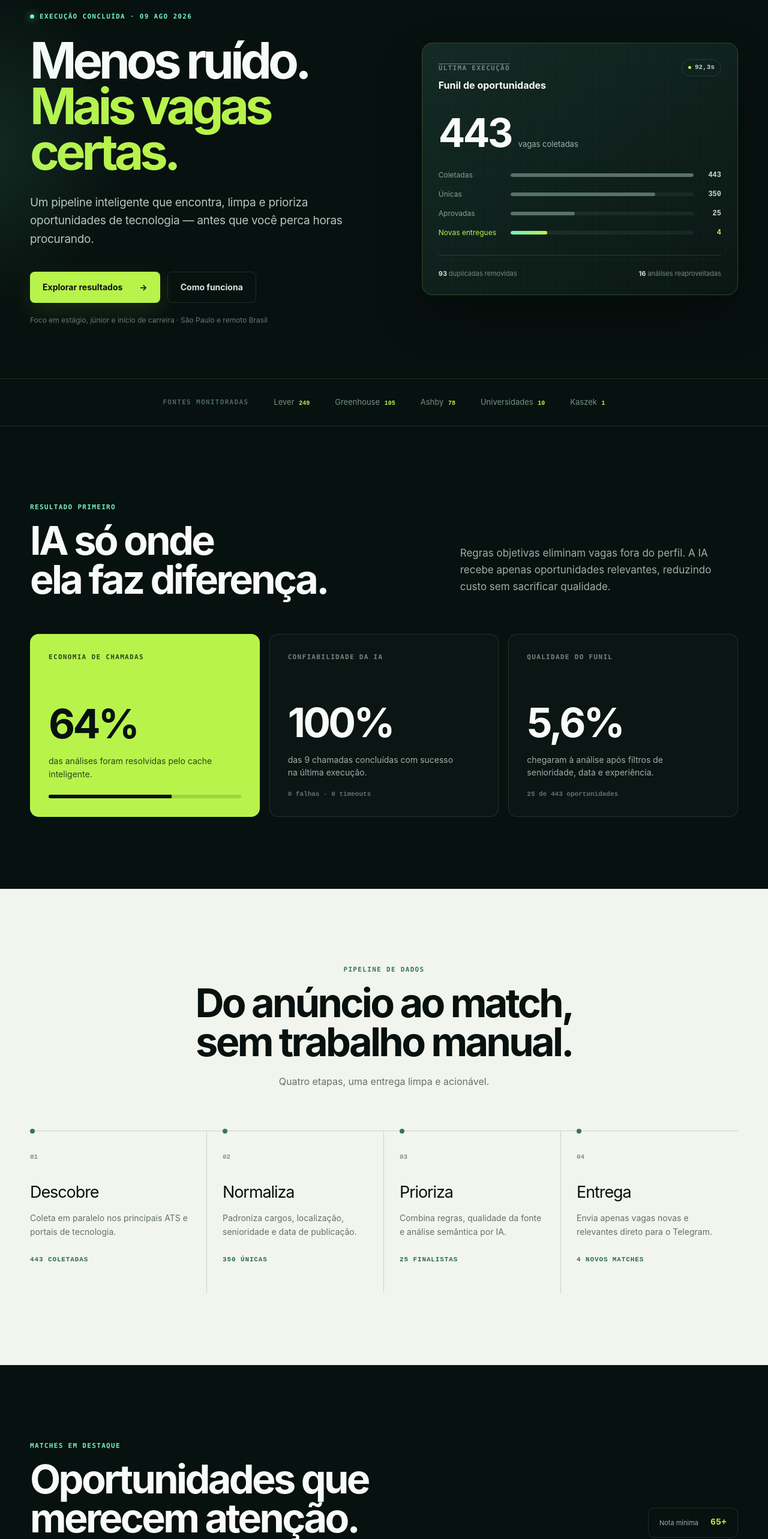
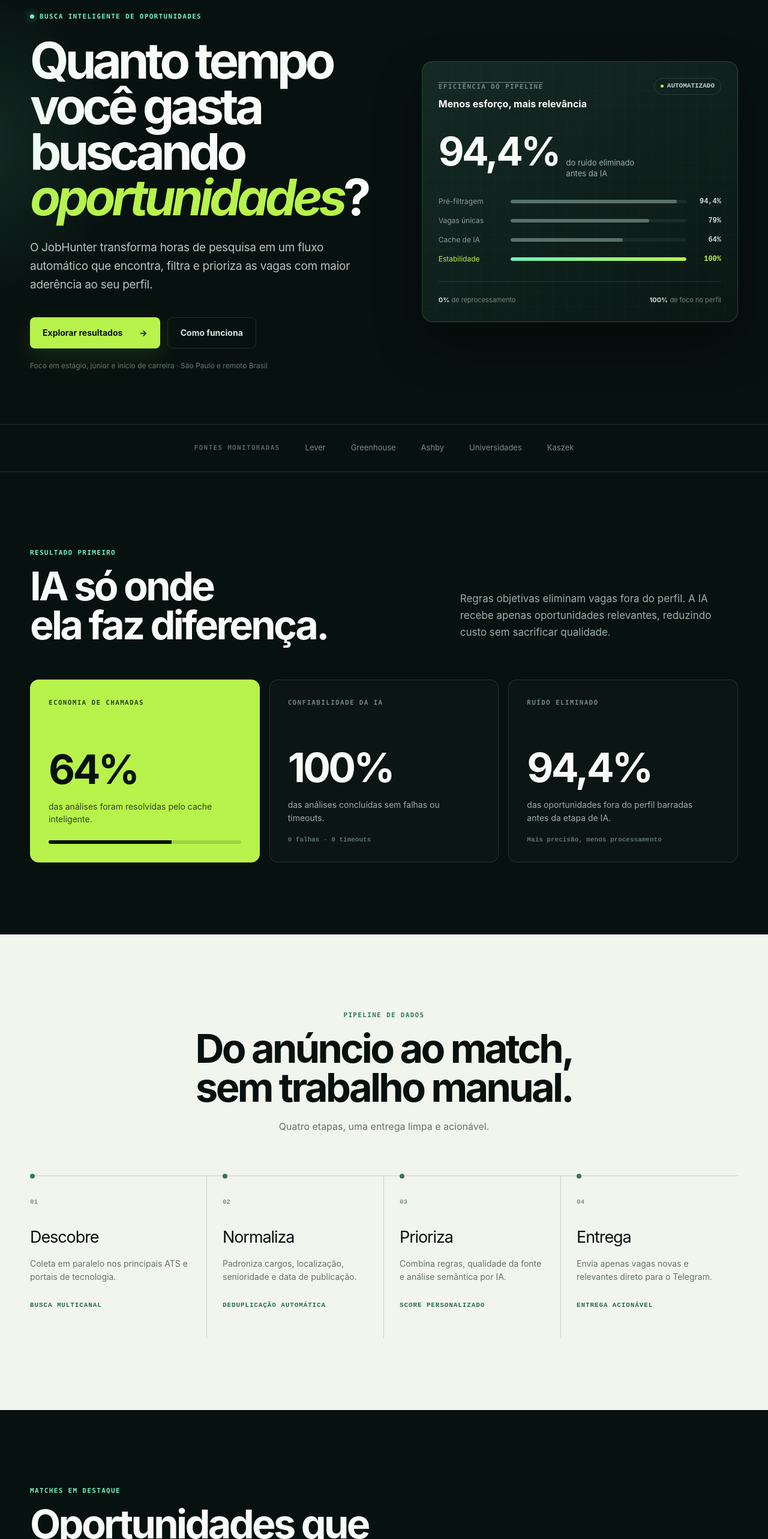
Before and after one commit to gustavo-henriq/JobHunter-Site, a Next.js app: page / in a window 1280 px wide. Shown: the part 160-2726 px from the top of the page at 60% size. Built offline with nearby package versions, Linux system fonts and the light colour scheme.

Commit message:
Reframe JobHunter metrics around efficiency

```diff
--- a/app/globals.css
+++ b/app/globals.css
@@ -32,7 +32,7 @@ nav a:hover { color: var(--white); }
 .eyebrow { color: var(--mint); display: flex; align-items: center; gap: 9px; margin-bottom: 28px; }
 .status-dot { width: 7px; height: 7px; border-radius: 50%; background: var(--mint); box-shadow: 0 0 14px var(--mint); }
 h1 { margin: 0; font-size: clamp(58px, 6.5vw, 92px); line-height: .91; letter-spacing: -.072em; font-weight: 680; }
-h1 span { color: var(--acid); }
+h1 em { color: var(--acid); font-style: italic; font-weight: inherit; }
 .hero-lead { max-width: 610px; margin: 32px 0 0; font-size: 19px; line-height: 1.62; color: #b7c5bf; letter-spacing: -.015em; }
 .hero-actions { display: flex; gap: 12px; margin-top: 38px; }
 .button { min-height: 52px; padding: 0 21px; border-radius: 8px; display: inline-flex; align-items: center; justify-content: center; gap: 28px; font-size: 14px; font-weight: 700; transition: transform .2s, background .2s; }
@@ -52,9 +52,9 @@ h1 span { color: var(--acid); }
 .live-pill i { width: 5px; height: 5px; border-radius: 50%; background: var(--acid); }
 .hero-number { display: flex; align-items: baseline; gap: 12px; margin: 34px 0 29px; position: relative; }
 .hero-number strong { font-size: 66px; line-height: 1; letter-spacing: -.055em; }
-.hero-number span { color: var(--muted); font-size: 13px; }
+.hero-number span { color: var(--muted); font-size: 13px; max-width: 150px; line-height: 1.35; }
 .funnel { display: grid; gap: 14px; position: relative; }
-.funnel-row { display: grid; grid-template-columns: 108px 1fr 34px; align-items: center; gap: 12px; font-size: 12px; color: #8ba098; }
+.funnel-row { display: grid; grid-template-columns: 108px 1fr 46px; align-items: center; gap: 12px; font-size: 12px; color: #8ba098; }
 .funnel-row > div { height: 6px; border-radius: 99px; background: rgba(255,255,255,.06); overflow: hidden; }
 .funnel-row i { display: block; height: 100%; border-radius: inherit; background: #587269; }
 .funnel-row b { color: #cbd8d3; text-align: right; font: 700 12px/1 ui-monospace, monospace; }
--- a/app/page.tsx
+++ b/app/page.tsx
@@ -1,11 +1,5 @@
 export default function Home() {
-  const sources = [
-    ["Lever", "249"],
-    ["Greenhouse", "105"],
-    ["Ashby", "78"],
-    ["Universidades", "10"],
-    ["Kaszek", "1"],
-  ];
+  const sources = ["Lever", "Greenhouse", "Ashby", "Universidades", "Kaszek"];
 
   const results = [
     {
@@ -48,11 +42,11 @@ export default function Home() {
 
       <section className="hero" id="top">
         <div className="hero-copy">
-          <div className="eyebrow"><span className="status-dot" /> Execução concluída · 09 ago 2026</div>
-          <h1>Menos ruído.<br /><span>Mais vagas certas.</span></h1>
+          <div className="eyebrow"><span className="status-dot" /> Busca inteligente de oportunidades</div>
+          <h1>Quanto tempo você gasta buscando <em>oportunidades</em>?</h1>
           <p className="hero-lead">
-            Um pipeline inteligente que encontra, limpa e prioriza oportunidades
-            de tecnologia — antes que você perca horas procurando.
+            O JobHunter transforma horas de pesquisa em um fluxo automático que
+            encontra, filtra e prioriza as vagas com maior aderência ao seu perfil.
           </p>
           <div className="hero-actions">
             <a className="button button-primary" href="#vagas">Explorar resultados <span>→</span></a>
@@ -61,32 +55,32 @@ export default function Home() {
           <p className="microcopy">Foco em estágio, júnior e início de carreira · São Paulo e remoto Brasil</p>
         </div>
 
-        <div className="signal-card" aria-label="Resumo da última execução">
+        <div className="signal-card" aria-label="Resumo de eficiência do pipeline">
           <div className="signal-header">
             <div>
-              <span className="overline">ÚLTIMA EXECUÇÃO</span>
-              <strong>Funil de oportunidades</strong>
+              <span className="overline">EFICIÊNCIA DO PIPELINE</span>
+              <strong>Menos esforço, mais relevância</strong>
             </div>
-            <span className="live-pill"><i /> 92,3s</span>
+            <span className="live-pill"><i /> AUTOMATIZADO</span>
           </div>
-          <div className="hero-number"><strong>443</strong><span>vagas coletadas</span></div>
-          <div className="funnel" aria-label="443 coletadas, 350 únicas, 25 aprovadas e 4 novas entregues">
-            <div className="funnel-row"><span>Coletadas</span><div><i style={{ width: "100%" }} /></div><b>443</b></div>
-            <div className="funnel-row"><span>Únicas</span><div><i style={{ width: "79%" }} /></div><b>350</b></div>
-            <div className="funnel-row"><span>Aprovadas</span><div><i style={{ width: "35%" }} /></div><b>25</b></div>
-            <div className="funnel-row highlight"><span>Novas entregues</span><div><i style={{ width: "20%" }} /></div><b>4</b></div>
+          <div className="hero-number"><strong>94,4%</strong><span>do ruído eliminado antes da IA</span></div>
+          <div className="funnel" aria-label="94,4% de pré-filtragem, 79% de vagas únicas, 64% de análises reaproveitadas e 100% de estabilidade">
+            <div className="funnel-row"><span>Pré-filtragem</span><div><i style={{ width: "94.4%" }} /></div><b>94,4%</b></div>
+            <div className="funnel-row"><span>Vagas únicas</span><div><i style={{ width: "79%" }} /></div><b>79%</b></div>
+            <div className="funnel-row"><span>Cache de IA</span><div><i style={{ width: "64%" }} /></div><b>64%</b></div>
+            <div className="funnel-row highlight"><span>Estabilidade</span><div><i style={{ width: "100%" }} /></div><b>100%</b></div>
           </div>
           <div className="signal-footer">
-            <span><b>93</b> duplicadas removidas</span>
-            <span><b>16</b> análises reaproveitadas</span>
+            <span><b>0%</b> de reprocessamento</span>
+            <span><b>100%</b> de foco no perfil</span>
           </div>
         </div>
       </section>
 
       <section className="source-strip" aria-label="Fontes monitoradas">
         <span className="source-label">FONTES MONITORADAS</span>
-        {sources.map(([name, count]) => (
-          <span className="source" key={name}>{name} <b>{count}</b></span>
+        {sources.map((name) => (
+          <span className="source" key={name}>{name}</span>
         ))}
       </section>
 
@@ -111,14 +105,14 @@ export default function Home() {
           <article className="metric-card">
             <span>CONFIABILIDADE DA IA</span>
             <strong>100%</strong>
-            <p>das 9 chamadas concluídas com sucesso na última execução.</p>
+            <p>das análises concluídas sem falhas ou timeouts.</p>
             <small>0 falhas · 0 timeouts</small>
           </article>
           <article className="metric-card">
-            <span>QUALIDADE DO FUNIL</span>
-            <strong>5,6%</strong>
-            <p>chegaram à análise após filtros de senioridade, data e experiência.</p>
-            <small>25 de 443 oportunidades</small>
+            <span>RUÍDO ELIMINADO</span>
+            <strong>94,4%</strong>
+            <p>das oportunidades fora do perfil barradas antes da etapa de IA.</p>
+            <small>Mais precisão, menos processamento</small>
           </article>
         </div>
       </section>
@@ -130,10 +124,10 @@ export default function Home() {
           <p>Quatro etapas, uma entrega limpa e acionável.</p>
         </div>
         <div className="pipeline-grid">
-          <article><span className="step">01</span><h3>Descobre</h3><p>Coleta em paralelo nos principais ATS e portais de tecnologia.</p><b>443 coletadas</b></article>
-          <article><span className="step">02</span><h3>Normaliza</h3><p>Padroniza cargos, localização, senioridade e data de publicação.</p><b>350 únicas</b></article>
-          <article><span className="step">03</span><h3>Prioriza</h3><p>Combina regras, qualidade da fonte e análise semântica por IA.</p><b>25 finalistas</b></article>
-          <article><span className="step">04</span><h3>Entrega</h3><p>Envia apenas vagas novas e relevantes direto para o Telegram.</p><b>4 novos matches</b></article>
+          <article><span className="step">01</span><h3>Descobre</h3><p>Coleta em paralelo nos principais ATS e portais de tecnologia.</p><b>Busca multicanal</b></article>
+          <article><span className="step">02</span><h3>Normaliza</h3><p>Padroniza cargos, localização, senioridade e data de publicação.</p><b>Deduplicação automática</b></article>
+          <article><span className="step">03</span><h3>Prioriza</h3><p>Combina regras, qualidade da fonte e análise semântica por IA.</p><b>Score personalizado</b></article>
+          <article><span className="step">04</span><h3>Entrega</h3><p>Envia apenas vagas novas e relevantes direto para o Telegram.</p><b>Entrega acionável</b></article>
         </div>
       </section>
 
@@ -143,12 +137,12 @@ export default function Home() {
             <span className="kicker">MATCHES EM DESTAQUE</span>
             <h2>Oportunidades que<br />merecem atenção.</h2>
           </div>
-          <div className="threshold"><span>Nota mínima</span><strong>65+</strong></div>
+          <div className="threshold"><span>Aderência mínima</span><strong>65%+</strong></div>
         </div>
         <div className="jobs-list">
           {results.map((job) => (
             <article className="job-card" key={job.title}>
-              <div className="score"><strong>{job.score}</strong><span>/100</span></div>
+              <div className="score"><strong>{job.score}%</strong><span>ADERÊNCIA</span></div>
               <div className="job-main">
                 <span className="match-label">{job.label}</span>
                 <h3>{job.title}</h3>
@@ -159,7 +153,7 @@ export default function Home() {
             </article>
           ))}
         </div>
-        <p className="data-note">Demonstração baseada na estrutura e nas métricas reais da última execução.</p>
+        <p className="data-note">Demonstração baseada na estrutura e nos indicadores reais do JobHunter.</p>
       </section>
 
       <section className="section roi-section">
@@ -173,9 +167,9 @@ export default function Home() {
             </p>
           </div>
           <div className="roi-numbers">
-            <div><span>CHAMADAS EVITADAS</span><strong>16</strong><small>em uma única execução</small></div>
-            <div><span>REPROCESSAMENTO</span><strong>0</strong><small>persistência idempotente</small></div>
-            <div><span>ENTREGAS EM 7 DIAS</span><strong>19</strong><small>notificações recentes</small></div>
+            <div><span>MENOS CHAMADAS DE IA</span><strong>64%</strong><small>cache inteligente</small></div>
+            <div><span>REPROCESSAMENTO</span><strong>0%</strong><small>persistência idempotente</small></div>
+            <div><span>ESTABILIDADE DA ANÁLISE</span><strong>100%</strong><small>sem falhas ou timeouts</small></div>
           </div>
         </div>
       </section>
```
Also changed, not shown: public/og.png, 1 other file (tests, documents, lock files or other folders).
